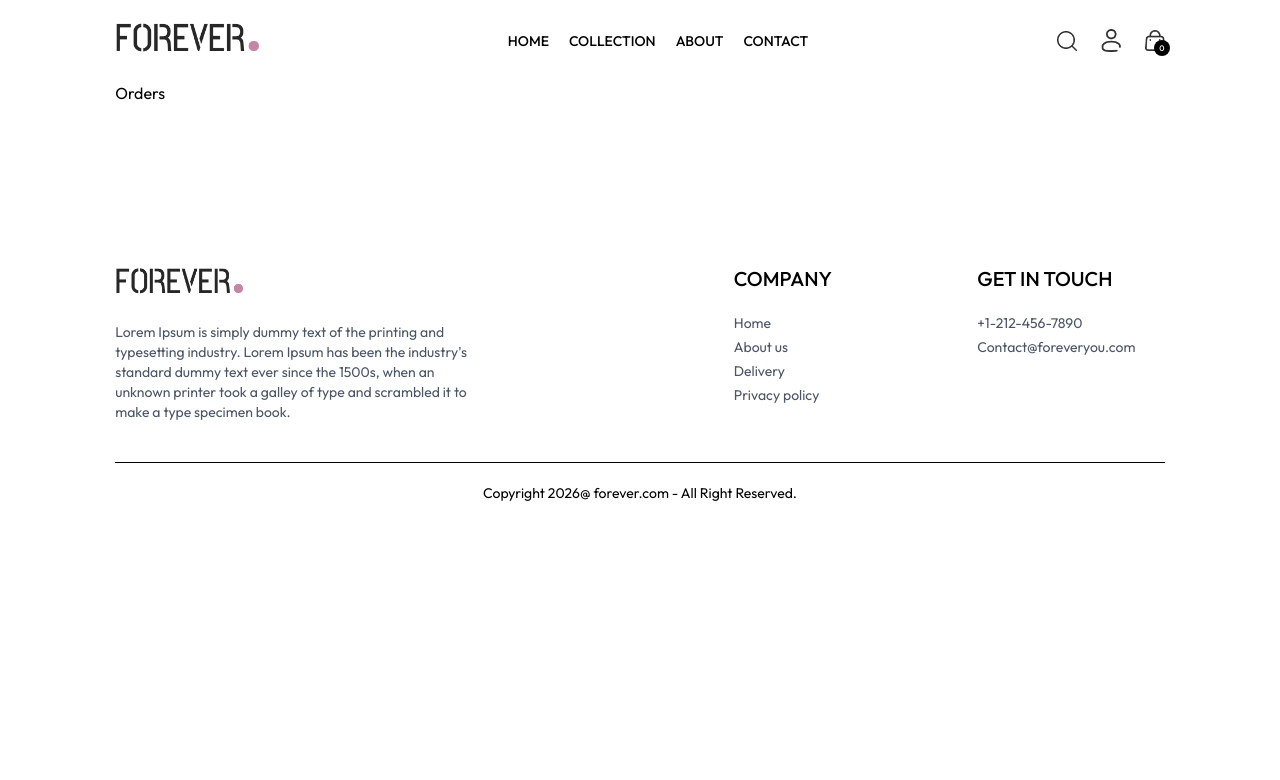
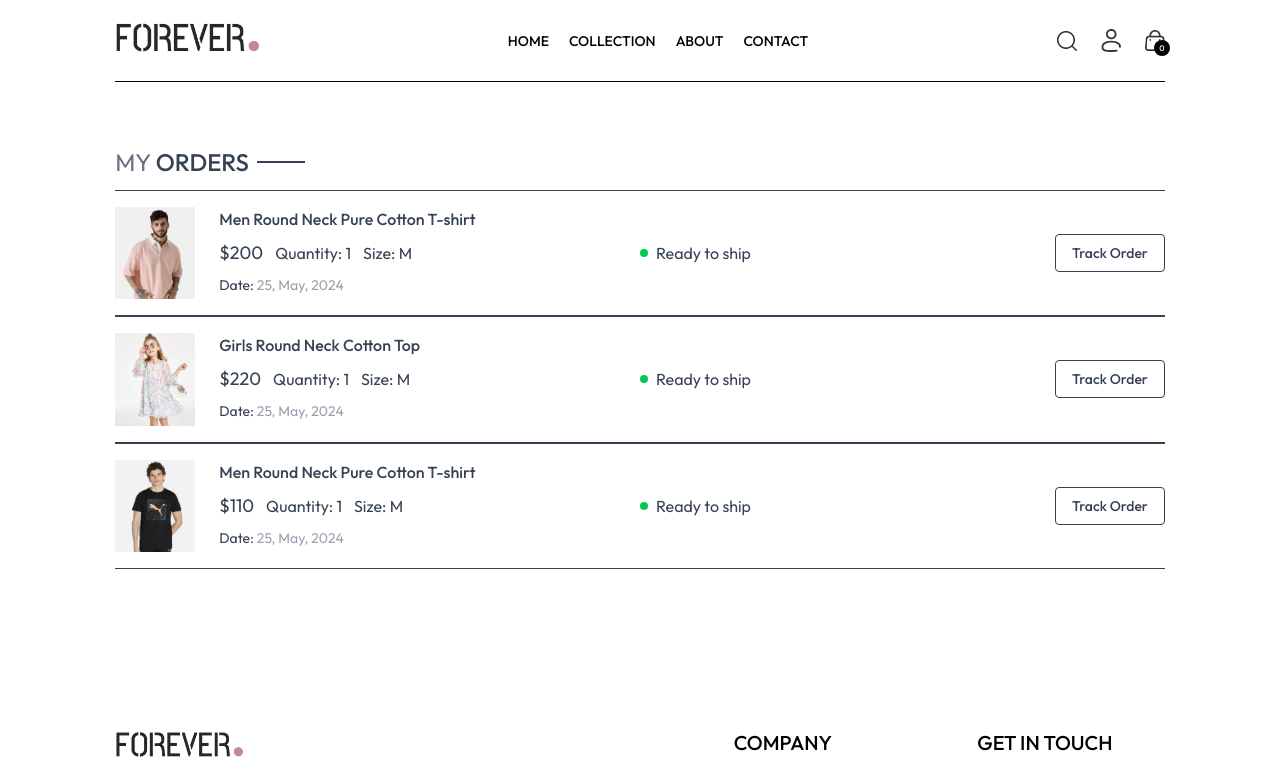
Before and after one commit to Felix3242/e-commerce, a React (Vite) app in the folder frontend/: page /orders in a window 1280 px wide. Shown: the top 780 px of the page. Built offline with nearby package versions, Linux system fonts and the light colour scheme.

Commit message:
finished order page

```diff
--- a/frontend/src/pages/Orders.jsx
+++ b/frontend/src/pages/Orders.jsx
@@ -1,9 +1,52 @@
-import React from 'react'
+import React, { useContext } from "react";
+import { ShopContext } from "../context/ShopContext";
+import Title from "../components/Title";
 
 const Orders = () => {
+  const { products, currency } = useContext(ShopContext);
+
   return (
-    <div>Orders</div>
-  )
-}
+    <div className="border-t pt-16">
+      <div className="text-2xl">
+        <Title text1={"MY"} text2={"ORDERS"} />
+      </div>
+      <div>
+        {products.slice(1, 4).map((item, index) => (
+          <div
+            key={index}
+            className="py-4 border-t border-b text-gray-700 flex flex-col md:flex-row md:items-center md:justify-between gap-4"
+          >
+            <div className="flex items-start gap-6 text-sm ">
+              <img className="w-16 sm:w-20" src={item.image[0]} alt="" />
+              <div>
+                <p className="sm:text-base font-medium">{item.name}</p>
+                <div className="flex items-center gap-3 mt-2 text-base text-gray-700">
+                  <p className="text-lg">
+                    {currency}
+                    {item.price}
+                  </p>
+                  <p>Quantity: 1</p>
+                  <p>Size: M</p>
+                </div>
+                <p className="mt-2">
+                  Date: <span className="text-gray-400">25, May, 2024</span>
+                </p>
+              </div>
+            </div>
+            <div className="md:w-1/2 flex justify-between">
+              <div className="flex items-center gap-2">
+                <p className="min-w-2 h-2 rounded-full bg-green-500"></p>
+                <p className="text-sm md:text-base">Ready to ship</p>
+              </div>
+              <button className="border px-4 py-2 text-sm font-medium rounded-sm">
+                Track Order
+              </button>
+            </div>
+          </div>
+        ))}
+      </div>
+    </div>
+  );
+};
 
-export default Orders
+export default Orders;
```
